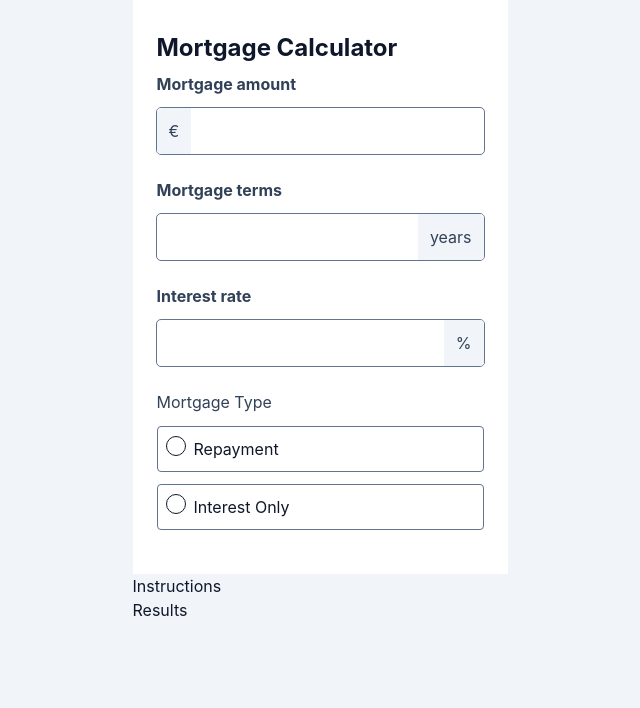
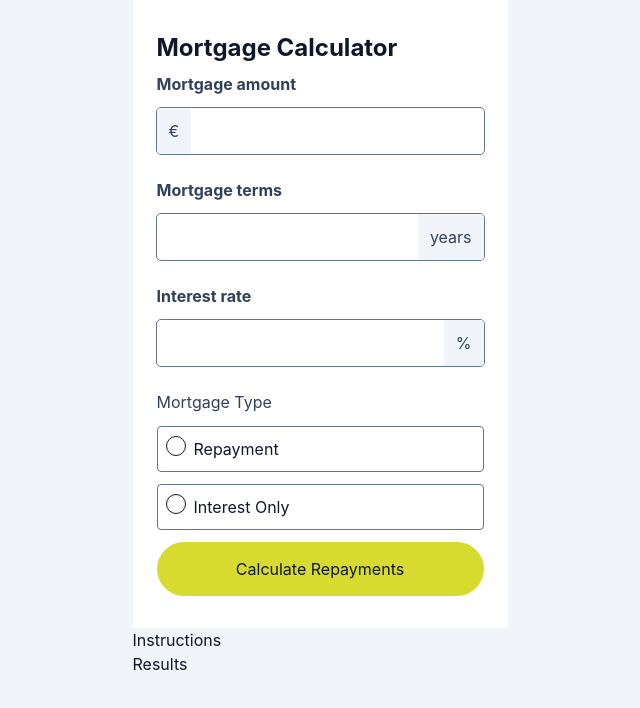
Before and after one commit to simonecontidev/mortgage-calculator-react-ts, a React (Vite) app: page / in a window 1280 px wide. Shown: the top 708 px of the page, without its empty margins (320-960 px from the left). Built offline with nearby package versions, Linux system fonts and the light colour scheme.

Commit message:
Button component
Signed-off-by: simonecontidev <barriotropical@gmail.com>

```diff
--- /dev/null
+++ b/src/components/Button.tsx
@@ -0,0 +1,13 @@
+interface Props{
+    style?: string;
+}
+
+export const Button = ({style=''}: Props) => {
+  return (
+    <button
+    type="submit"
+    className={`${style} bg-Lime h-[54px] w-full rounded-full content-center text-center hover:bg-Lime/50 cursor-pointer`}>
+    Calculate Repayments
+    </button>
+  )
+}
--- a/src/components/Form.tsx
+++ b/src/components/Form.tsx
@@ -1,4 +1,4 @@
-import { Input, Radio } from "../components";
+import { Input, Radio, Button } from "../components";
 interface Props{
     style?: string;
 }
@@ -16,6 +16,8 @@ export const Form = ({style=''}: Props) => {
         <h2 className="text-slate-700 mb-3">Mortgage Type</h2>
         <Radio label="Repayment"/>
         <Radio label="Interest Only"/>
+
+        <Button/>
     </div>
   )
 }
--- a/src/components/index.ts
+++ b/src/components/index.ts
@@ -4,3 +4,4 @@ export { Results } from "./Results";
 export { Instructions } from "./Instructions";
 export { Input } from "./Input";
 export { Radio } from "./Radio";
+export { Button } from "./Button";
```
